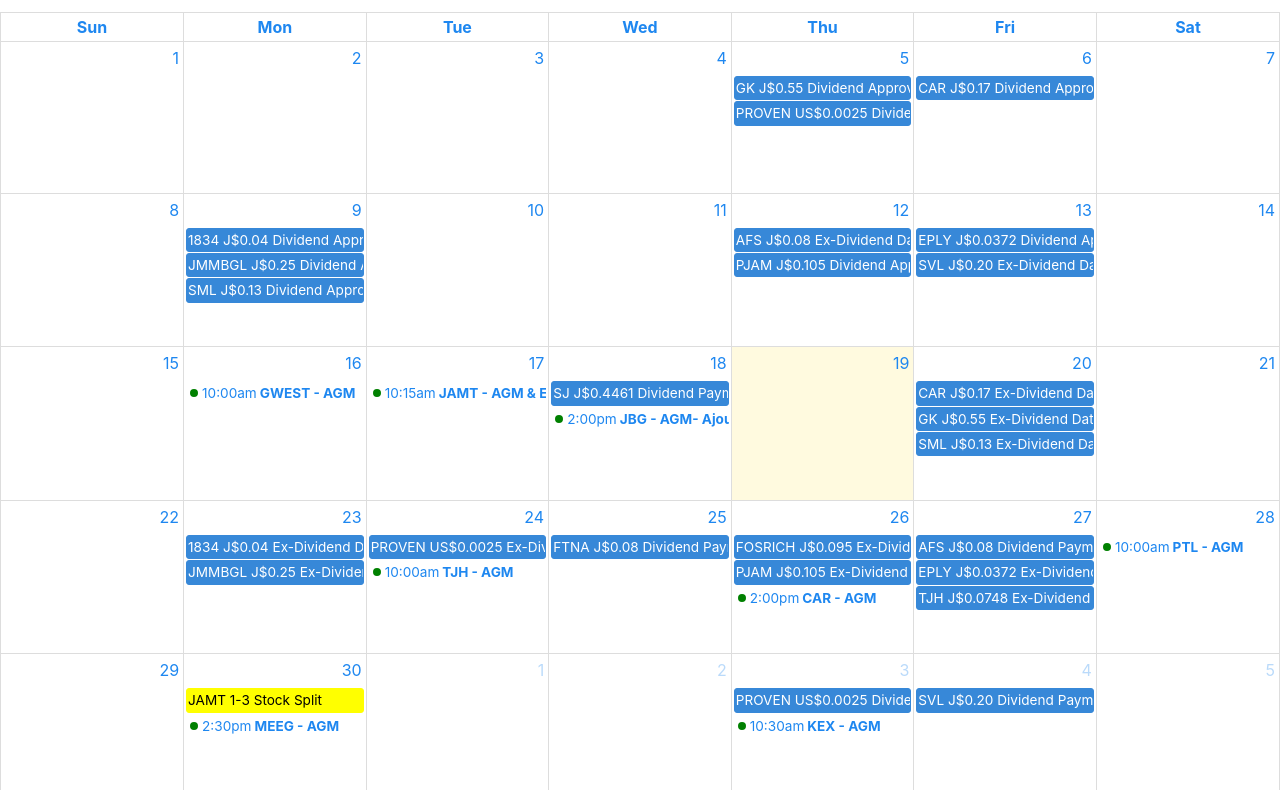
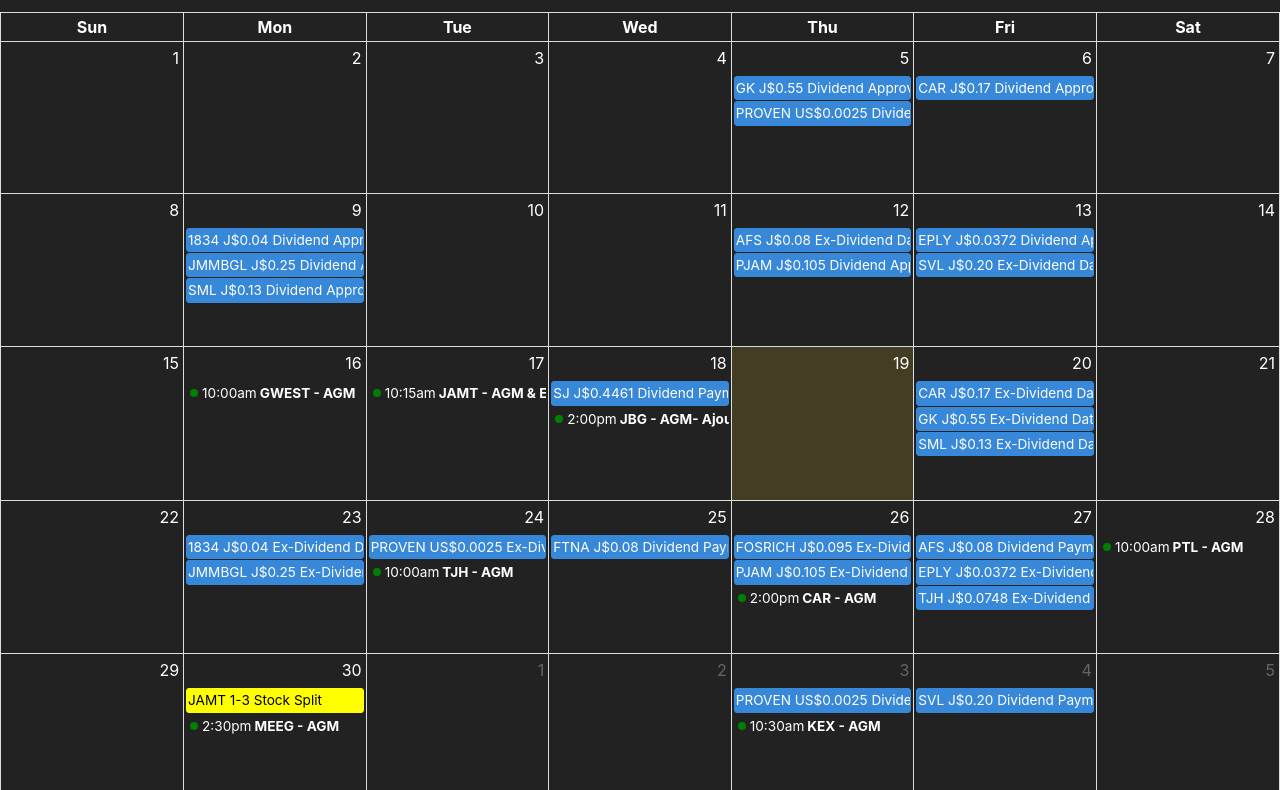
Before and after one commit to DemmarkForrester/jse-cal.github.io, a plain HTML site: page index.html in a window 1280 px wide. Shown: the part 183-973 px from the top of the page. Drawn offline with nearby package versions, Linux system fonts and the light colour scheme.

Commit message:
dark background

```diff
--- a/index.html
+++ b/index.html
@@ -19,7 +19,7 @@
 
 </head>
 
-<body>
+<body class="uk-light uk-background-secondary">
   <h1> Stock Calendar </h1>
   <p>
     Go to date: <input type="date" id="dateInput" class="uk-input uk-form-width-medium uk-form-small">
```
